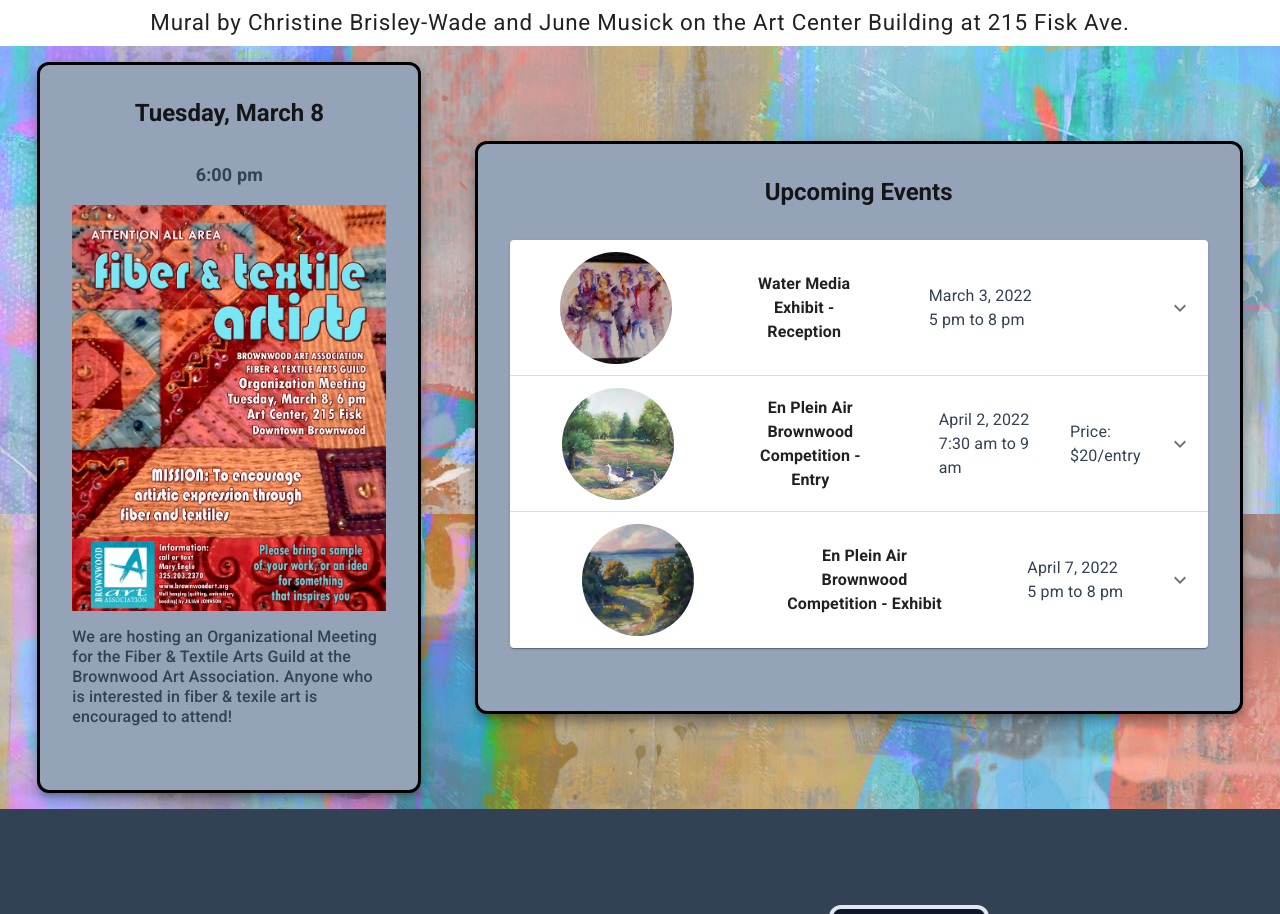
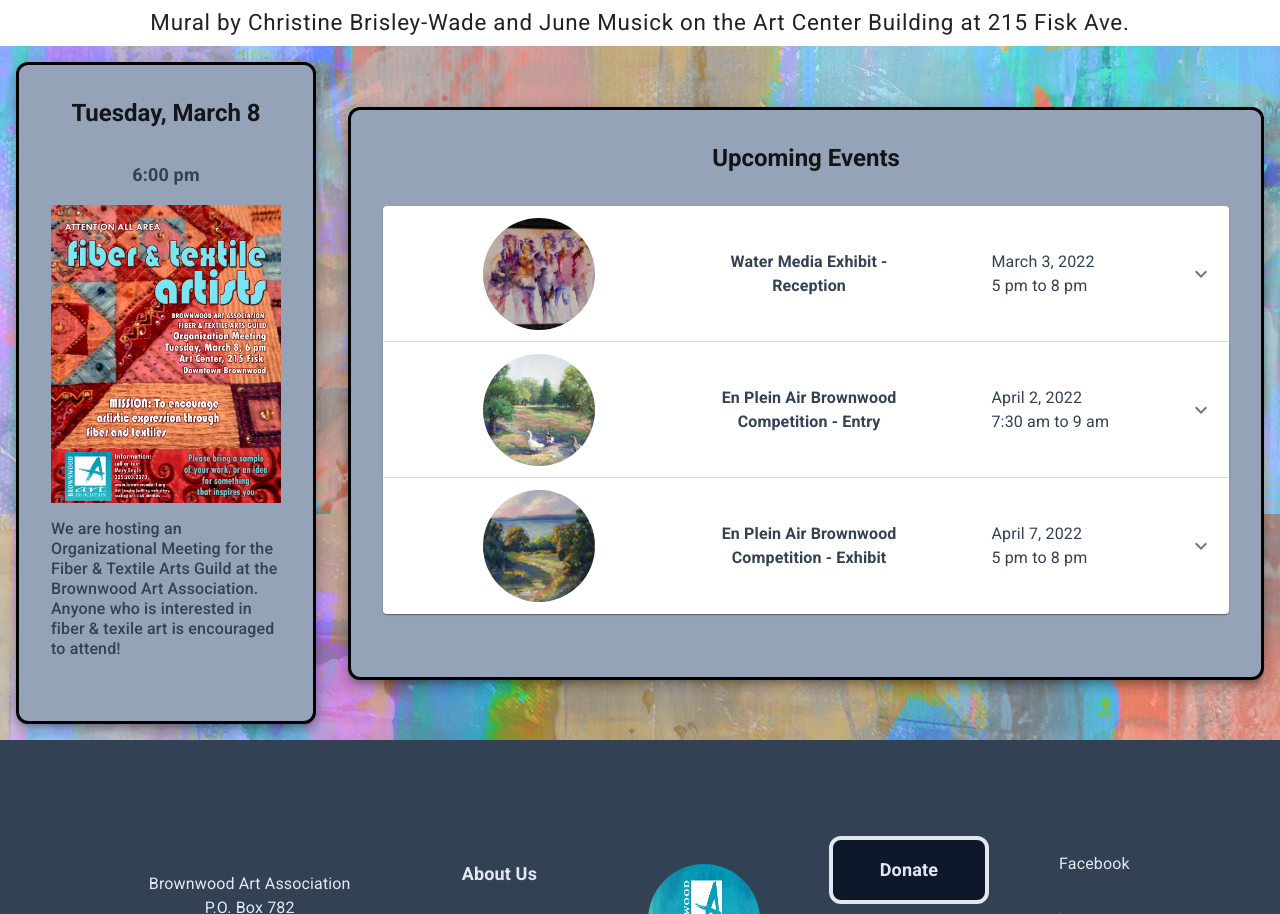
Before and after one commit to Jonathan-Day-Dev/bwd-art, a React (Create React App) app: page /event in a window 1280 px wide. Shown: the part 786-1700 px from the top of the page. Built offline with nearby package versions, Linux system fonts and the light colour scheme.

Commit message:
fixed responsive issues with accordion

```diff
--- a/src/components/Event/components/CustomAcc.js
+++ b/src/components/Event/components/CustomAcc.js
@@ -15,9 +15,10 @@ const CustomAcc = (props) => {
   const handleChange = (panel) => (event, isExpanded) => {
     setExpanded(isExpanded ? panel : false);
   };
-  return <CustomCard
+  return (
+    <CustomCard
       title="Upcoming Events"
-    maxWth={{ xs: "80%", md: "60%" }}
+      maxWth={{ xs: "80%", md: "100%" }}
       body={
         <div>
           {props.events.map((event, i) => (
@@ -28,19 +29,23 @@ const CustomAcc = (props) => {
             >
               <AccordionSummary
                 expandIcon={<ExpandMoreIcon />}
-              aria-controls="panel1bh-content"
-              id="panel1bh-header"
+                aria-controls={`panel${i + 1}bh-content`}
+                id={`panel${i + 1}bh-header`}
                 sx={{
                   display: "flex",
                   flexDirection: { xs: "column", md: "row" },
+                  justifyContent: "space-evenly",
+                  alignItems: "center",
+                  width: "100%",
                 }}
               >
                 <Typography
                   sx={{
                     display: "flex",
                     flexDirection: { xs: "column-reverse", md: "row" },
-                  justifyContent: { xs: "center", md: "space-evenly" },
+                    justifyContent: "space-evenly",
                     alignItems: "center",
+                    width: "100%",
                   }}
                   component="div"
                 >
@@ -48,26 +53,25 @@ const CustomAcc = (props) => {
                     alt={props.events[i].title}
                     src={props.events[i].img}
                     sx={{
-                    marginRight: { xs: "0", md: "2rem" },
+                      marginRight: { xs: "auto", md: "2rem" },
+                      marginLeft: "auto",
                       width: { xs: "4rem", md: "6rem", lg: "7rem" },
                       height: { xs: "4rem", md: "6rem", lg: "7rem" },
                     }}
                   />
                   <Typography
                     sx={{
-                    width: { xs: "90%", md: "33%" },
+                      width: { xs: "100%", md: "25%" },
                       flexShrink: 0,
-                    marginTop: "auto",
-                    marginBottom: "auto",
-                    marginRight: { xs: "0", md: "1.5rem" },
-                    textAlign: "center",
+                      marginRight: "auto",
+                      marginLeft: "auto",
                       fontWeight: 700,
                     }}
                     component="div"
                   >
-                  {props.events[i].title}
+                    <p className="text-center">{props.events[i].title}</p>
                   </Typography>
-              </Typography>
+
                   <Typography
                     sx={{
                       color: "text.secondary",
@@ -75,6 +79,7 @@ const CustomAcc = (props) => {
                       marginBottom: "auto",
                       flexDirection: "column",
                       alignItems: "center",
+                      width: "25%",
                     }}
                     component="div"
                   >
@@ -88,21 +93,7 @@ const CustomAcc = (props) => {
                       <span>{props.events[i].time}</span>
                     </Typography>
                   </Typography>
-              {props.events[i].price && (
-                <Typography
-                  sx={{
-                    color: "text.secondary",
-                    marginTop: "auto",
-                    marginBottom: "auto",
-                    marginLeft: "2rem",
-                  }}
-                  component="div"
-                >
-                  <Typography
-                    sx={{ display: { xs: "none", md: "block" } }}
-                  >{`Price: ${props.events[i].price}`}</Typography>
                 </Typography>
-              )}
               </AccordionSummary>
               <AccordionDetails>
                 <Typography
@@ -111,6 +102,7 @@ const CustomAcc = (props) => {
                     flexDirection: "column",
                     justifyContent: "space-evenly",
                     alignItems: "center",
+                    width: "100%",
                   }}
                   component="div"
                 >
@@ -118,7 +110,6 @@ const CustomAcc = (props) => {
                   {props.events[i].price && (
                     <Typography
                       sx={{
-                      display: { xs: "block", md: "none" },
                         marginTop: "1rem",
                       }}
                     >
@@ -127,7 +118,7 @@ const CustomAcc = (props) => {
                   )}
                   {props.events[i].instructor && (
                     <div className="flex flex-col justify-evenly items-center">
-                    <p>{`Contact ${props.events[i].instructor.name}`}</p>
+                      <p className="text-center">{`Contact ${props.events[i].instructor.name}`}</p>
                       <p>{props.events[i].instructor.phone}</p>
                       <a
                         href={`mailto:${props.events[i].instructor.email}`}
@@ -143,7 +134,8 @@ const CustomAcc = (props) => {
           ))}
         </div>
       }
-  />;
+    />
+  );
 };
 
 export default CustomAcc;
--- a/src/components/Event/components/program_data.js
+++ b/src/components/Event/components/program_data.js
@@ -18,7 +18,6 @@ const events = [
     {
       title: "Acrylics Class with Christine Brisley-Wade",
       date: "March 14 - 16",
-      // time: "2 pm to 6 pm",
       img: painting,
       description:
         "A three day class on painting with acrylics, taught by Christine Brisley-Wade.",
@@ -29,7 +28,7 @@ const events = [
         email: "cbrisleyart@yahoo.com",
         isInstructor: true,
       },
-      price: 120,
+      price: "$120/person",
     },
   ];
 
```
Also changed, not shown: src/components/Event/Programs.js (+0 -86 lines). Lines whose indentation alone changed are shown as unchanged.
